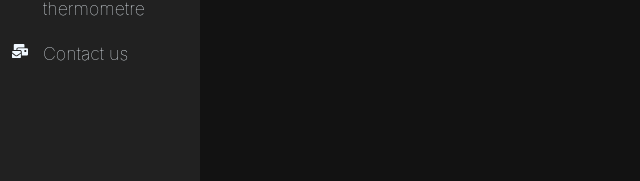
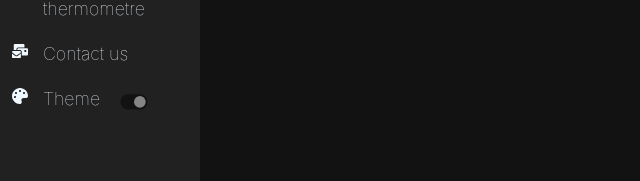
Before and after one commit to navidasaman/diary-app, a React (Create React App) app: page / in a window 1280 px wide. Shown: the part 351-532 px from the top of the page, without its empty margins (0-640 px from the left). Built offline with nearby package versions, Linux system fonts and the light colour scheme.

Commit message:
Added a toggle switch button to the sidebar
not yet functional

```diff
--- a/src/components/Sidebar.tsx
+++ b/src/components/Sidebar.tsx
@@ -1,6 +1,7 @@
 import React, { useState, useEffect } from 'react';
 import '../css/Sidebar.css'
-import { FaHome, FaBookDead, FaRegCalendarAlt, FaLaughBeam, FaUserAlt, FaTimes, FaBars, FaMailBulk, FaComment } from 'react-icons/fa';
+import { FaHome, FaBookDead, FaRegCalendarAlt, FaLaughBeam, FaUserAlt, FaTimes, FaBars, FaMailBulk, FaComment, FaPalette } from 'react-icons/fa';
+import SwitchButton from './SwitchButton';
 
 function Sidebar() {
   /*The state variable is set to false as the initial value*/
@@ -81,6 +82,20 @@ function Sidebar() {
             <div className={`SidebarTitle ${isCollapsed ? 'collapsed' : ''}`}>{val.title}</div>
           </div>
         ))}
+        <div className='theme'>
+          <div className='SidebarList'>
+            <div className='SidebarRow'>
+              <div className="SidebarIcon"><FaPalette/></div>
+              <div className={`SidebarTitle ${isCollapsed ? 'collapsed' : ''}`}>Theme</div>
+              {!isCollapsed && (
+                <SwitchButton
+                  isCollapsed={isCollapsed}
+                  handleToggleSidebar={handleToggleSidebar}
+                />
+              )}
+            </div>
+          </div>
+        </div>
       </div>
     </div>
   );
--- /dev/null
+++ b/src/components/SwitchButton.tsx
@@ -0,0 +1,29 @@
+import React, { useState } from 'react';
+import '../css/SwitchButton.css'
+
+interface SwitchButtonProps {
+  isCollapsed: boolean;
+  handleToggleSidebar: () => void;
+}
+
+  const SwitchButton: React.FC<SwitchButtonProps> = ({ isCollapsed, handleToggleSidebar }) => {
+    const [isChecked, setIsChecked] = useState(true);
+
+    const handleToggle = () => {
+      setIsChecked(!isChecked);
+  };
+
+  return (
+    <label className="toggleButton">
+      <input
+        className='switchButton'
+        type="checkbox"
+        checked={isChecked}
+        onChange={handleToggle}
+      />
+      <div className="slider" />
+    </label>
+  );
+};
+
+export default SwitchButton;
--- /dev/null
+++ b/src/css/SwitchButton.css
@@ -0,0 +1,42 @@
+.toggleButton {
+    width: 60px;
+    height: 25px;
+    transform: scale(0.45);
+    margin-top: -3px;
+  }
+
+  .switchButton {
+    opacity: 0;
+  }
+
+  .slider {
+    position: absolute;
+    cursor: pointer;
+    top: 0;
+    left: 0;
+    right: 0;
+    bottom: 0;
+    background-color: rgb(240, 248, 255);
+    transition: .3s;
+    border-radius: 50px;
+  }
+
+  .slider:before {
+    position: absolute;
+    content: "";
+    height: 26px;
+    width: 26px;
+    left: 4px;
+    bottom: 4px;
+    background-color: rgb(134, 133, 133);
+    transition: .4s;
+    border-radius: 50%;
+  }
+
+  input:checked + .slider {
+    background-color: #121212;
+  }
+
+  input:checked + .slider:before {
+    transform: translateX(26px);
+  }
```
